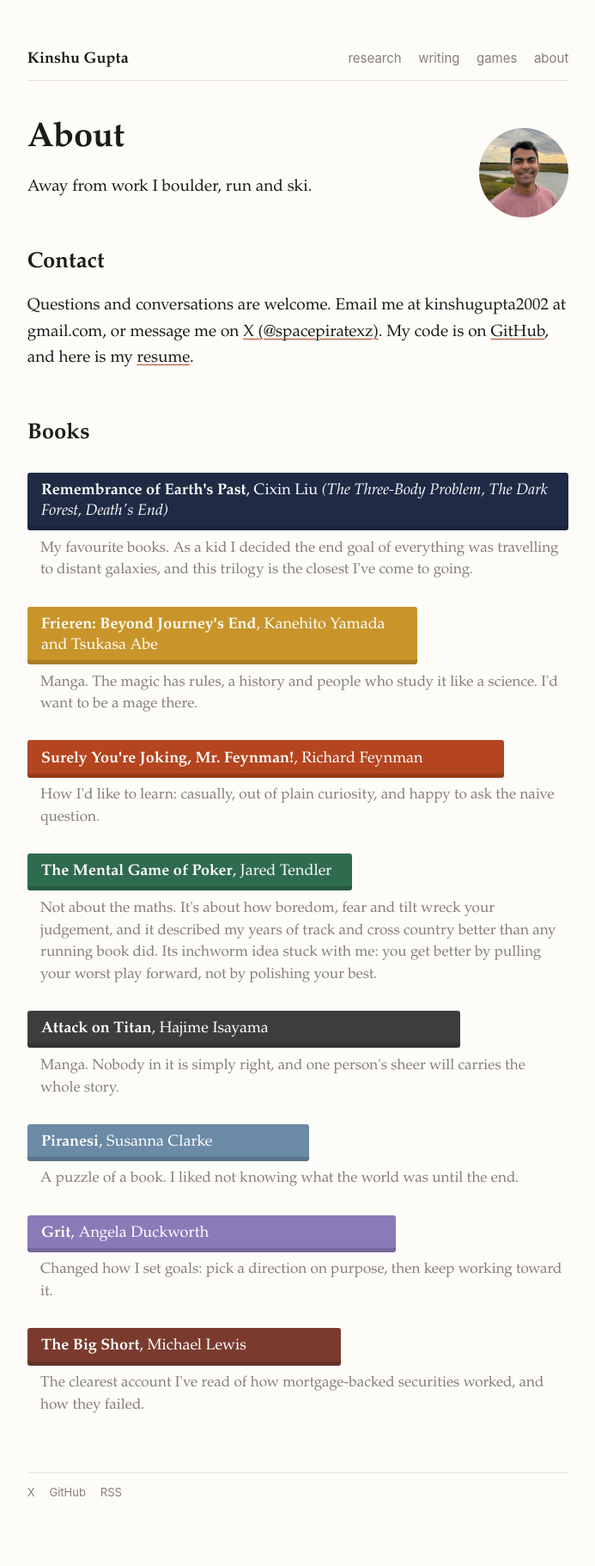
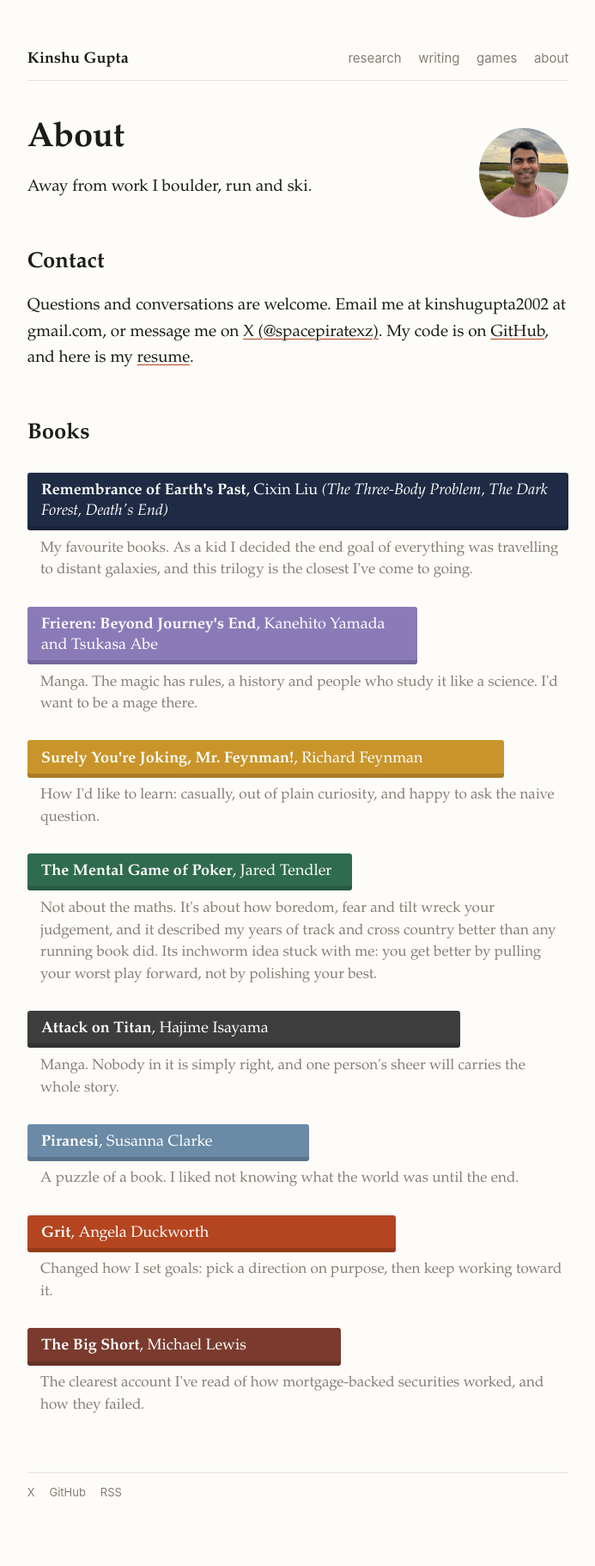
Before and after one commit to kinshu0/kinshu0.github.io, a Jekyll site: the page built from about.markdown, in a window 1280 px wide. Shown: the whole page at 86% size, without its empty margins (293-986 px from the left). Built offline with Jekyll 4.4.1, drawn with Linux system fonts in a browser that asks for light colours.

Commit message:
Books: Frieren back to lilac, yellow on Feynman (preview)
Co-Authored-By: Claude Fable 5.2 <noreply@anthropic.com>

```diff
--- a/_data/books.yml
+++ b/_data/books.yml
@@ -10,14 +10,14 @@
 
 - title: "Frieren: Beyond Journey's End"
   author: Kanehito Yamada and Tsukasa Abe
-  colour: "#c9952b"
+  colour: "#8a7bb8"
   note: >-
     Manga. The magic has rules, a history and people who study it like a science. I'd want to be a
     mage there.
 
 - title: "Surely You're Joking, Mr. Feynman!"
   author: Richard Feynman
-  colour: "#b4451f"
+  colour: "#c9952b"
   note: >-
     How I'd like to learn: casually, out of plain curiosity, and happy to ask the naive question.
 
@@ -43,7 +43,7 @@
 
 - title: Grit
   author: Angela Duckworth
-  colour: "#8a7bb8"
+  colour: "#b4451f"
   note: >-
     Changed how I set goals: pick a direction on purpose, then keep working toward it.
 
```
